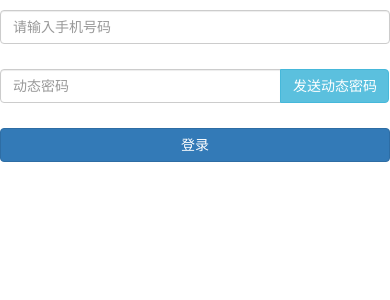
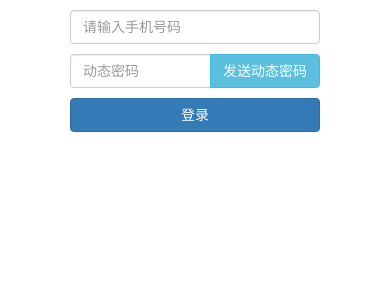
Before and after one commit to androidzhibinw/Flask-reg, a Flask app: page / in a window 390 px wide. Shown: the top 300 px of the page. Run offline with Flask 2, Linux system fonts and the light colour scheme; some libraries are stand-ins or nearby versions.

Commit message:
make mobile work.

```diff
--- a/templates/layout.html
+++ b/templates/layout.html
@@ -1,5 +1,6 @@
-<!doctype htmo>
+<!doctype html>
 <html>
+    <meta name="viewport" content="width=device-width, initial-scale=1">
      <link href="{{ url_for('static', filename='css/bootstrap.min.css') }}" rel="stylesheet">
      <link href="{{ url_for('static', filename='css/app.css') }}" rel="stylesheet">
     {% block body %}{% endblock %}
--- a/templates/reg.html
+++ b/templates/reg.html
@@ -3,25 +3,25 @@
 <form action="./" method="post">
     <div class="row top-buffer">
     <div class="form-group">
-        <div class="col-sm-offset-4 col-sm-3">
+        <div class="col-xs-offset-2 col-md-offset-4 col-xs-8 col-md-3">
             <input type="text" class="form-control " placeholder="请输入手机号码">
         </div>
     </div>
 </div>
 <div class="row top-buffer">
         <div class="form-group">
-            <div class="col-sm-offset-4 col-sm-3">
+            <div class="col-xs-offset-2 col-md-offset-4 col-xs-8 col-md-3">
                 <div class="input-group">
                     <input type="text" class="form-control" placeholder="动态密码">
                     <span class="input-group-btn">
-                        <button type="button" class="btn btn-info btn-block">发送动态密码</button>
+                        <button type="button" class="btn btn-info">发送动态密码</button>
                     </span>
                 </div>
             </div>
         </div>
 </div>
 <div class="row top-buffer">
-     <div class="form-group col-sm-offset-4 col-sm-3">
+     <div class="form-group col-xs-offset-2 col-md-offset-4 col-xs-8 col-md-3">
          <button type="button" class="btn btn-primary btn-block">登录</button>
      </div>
 </div>
```
Also changed, not shown: 1 other file.
